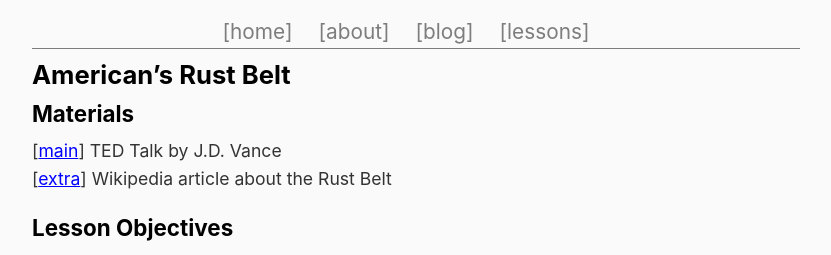
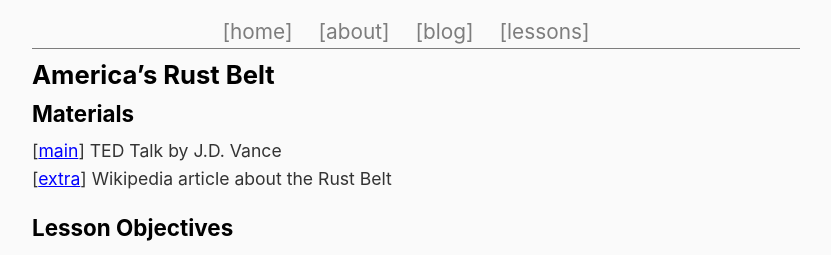
Before and after one commit to ZeroDeth/derekkedziora.github.io, a Jekyll site: the page built from _posts/2016-11-15-american-working-class.md, in a window 1280 px wide. Shown: the top 255 px of the page, without its empty margins (224-1055 px from the left). Built offline with Jekyll 4.4.1, drawn with Linux system fonts in a browser that asks for light colours.

Commit message:
typo fixed

```diff
--- a/_posts/2016-11-15-american-working-class.md
+++ b/_posts/2016-11-15-american-working-class.md
@@ -7,7 +7,7 @@ tags: ["lesson-type-listening", "ted"]
 description: "A TED Talk about the forgotten post-industrial swathes of America"
 permalink: "/lessons/american-working-class/"
 ---
-## American's Rust Belt
+## America's Rust Belt
 
 ### Materials
 
```
